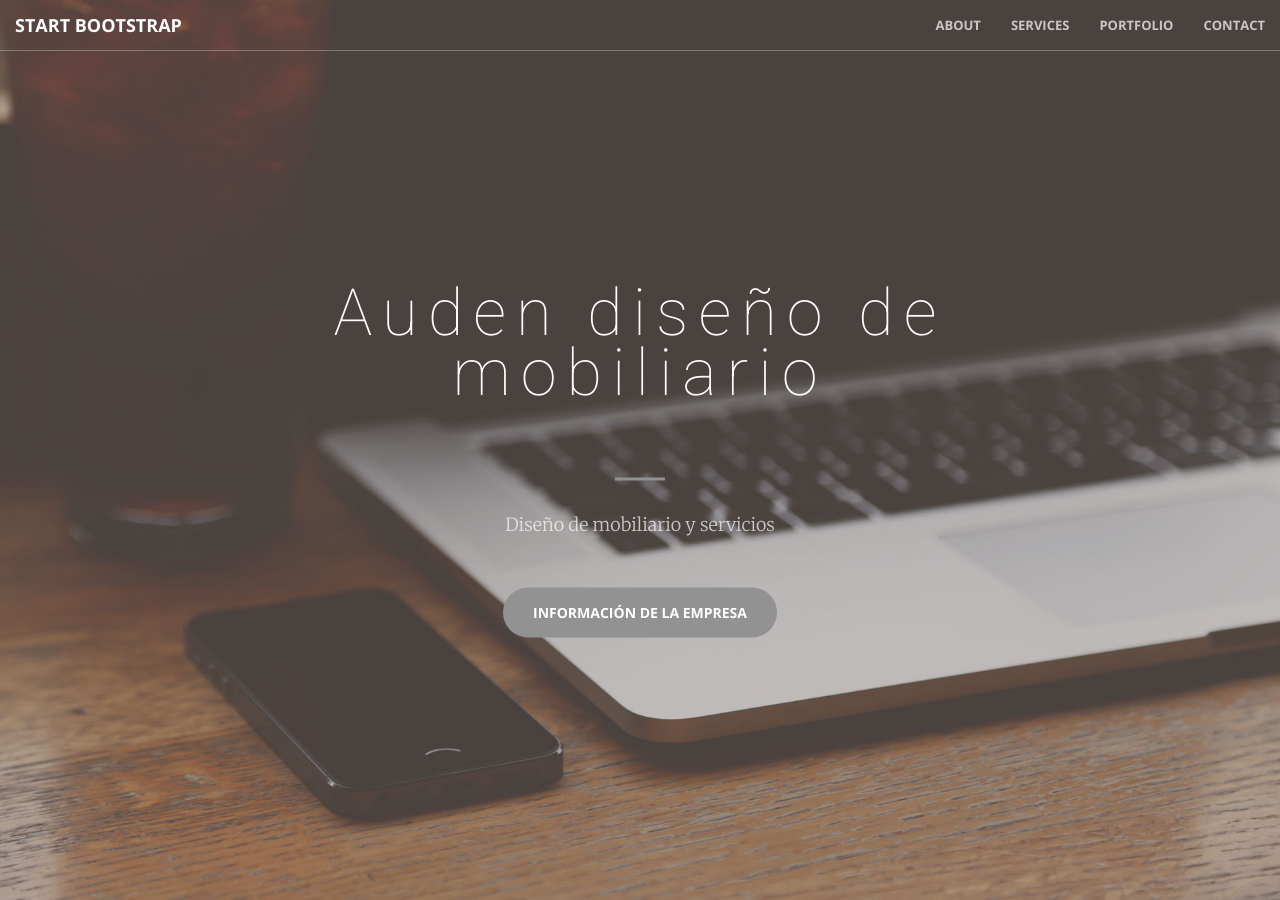
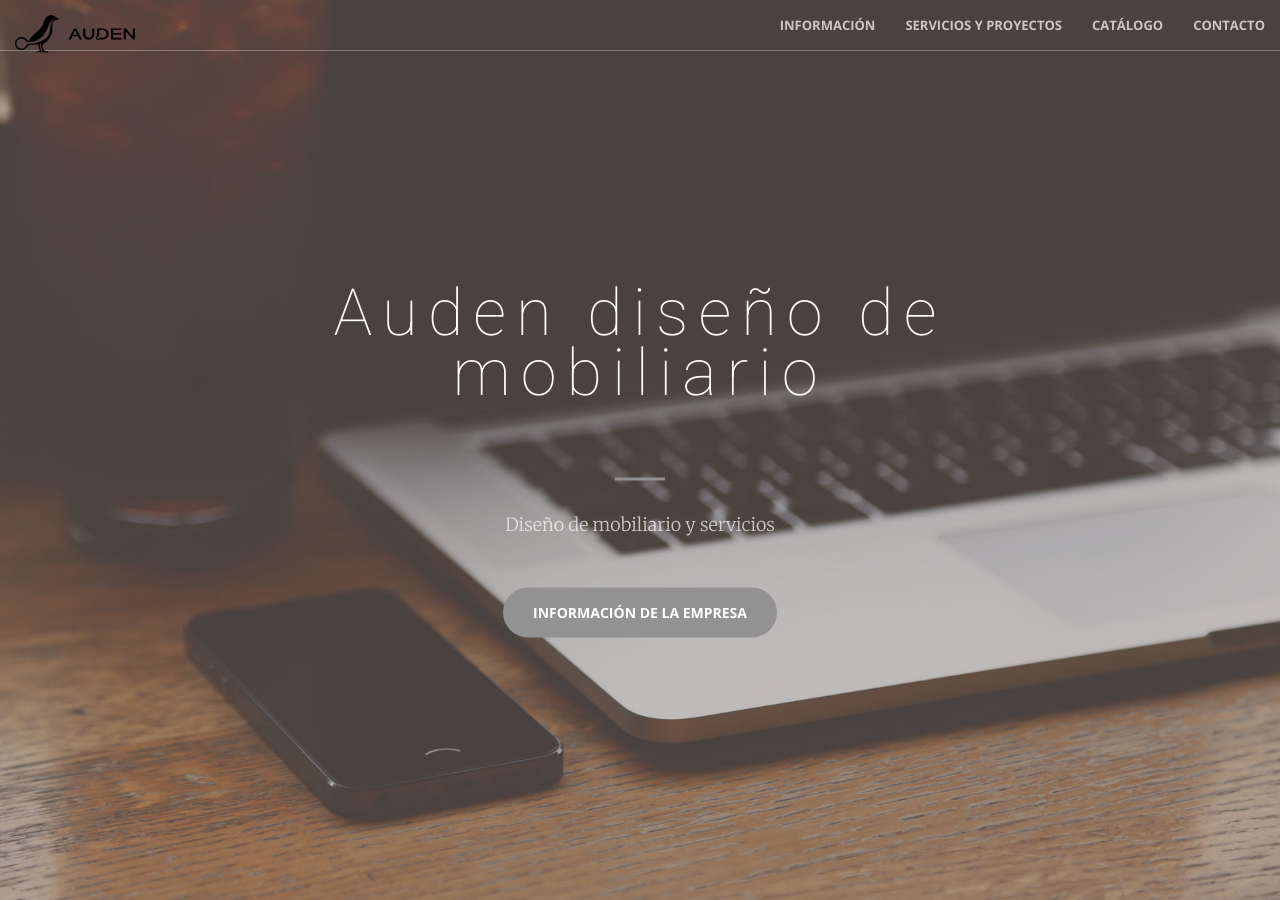
Before and after one commit to AudenLeonardo/AudenLeonardo.github.io, a Jekyll site: the page built from index.html, in a window 1280 px wide and 900 px high. Built offline with Jekyll 4.4.1, drawn with Linux system fonts in a browser that asks for light colours.

Commit message:
Update nav.html

```diff
--- a/_includes/nav.html
+++ b/_includes/nav.html
@@ -8,23 +8,23 @@
                 <span class="icon-bar"></span>
                 <span class="icon-bar"></span>
             </button>
-            <a class="navbar-brand page-scroll" href="#page-top">Start Bootstrap</a>
+            <a class="navbar-brand page-scroll" href="#page-top"><img src="img\logos\logoaudennegro.svg" width="120" class="image-responsive"></a>
         </div>
 
         <!-- Collect the nav links, forms, and other content for toggling -->
         <div class="collapse navbar-collapse" id="bs-example-navbar-collapse-1">
             <ul class="nav navbar-nav navbar-right">
                 <li>
-                    <a class="page-scroll" href="#about">About</a>
+                    <a class="page-scroll" href="#about">Información</a>
                 </li>
                 <li>
-                    <a class="page-scroll" href="#services">Services</a>
+                    <a class="page-scroll" href="#services">Servicios y Proyectos</a>
                 </li>
                 <li>
-                    <a class="page-scroll" href="#portfolio">Portfolio</a>
+                    <a class="page-scroll" href="#portfolio">Catálogo</a>
                 </li>
                 <li>
-                    <a class="page-scroll" href="#contact">Contact</a>
+                    <a class="page-scroll" href="#contact">Contacto</a>
                 </li>
             </ul>
         </div>
```
